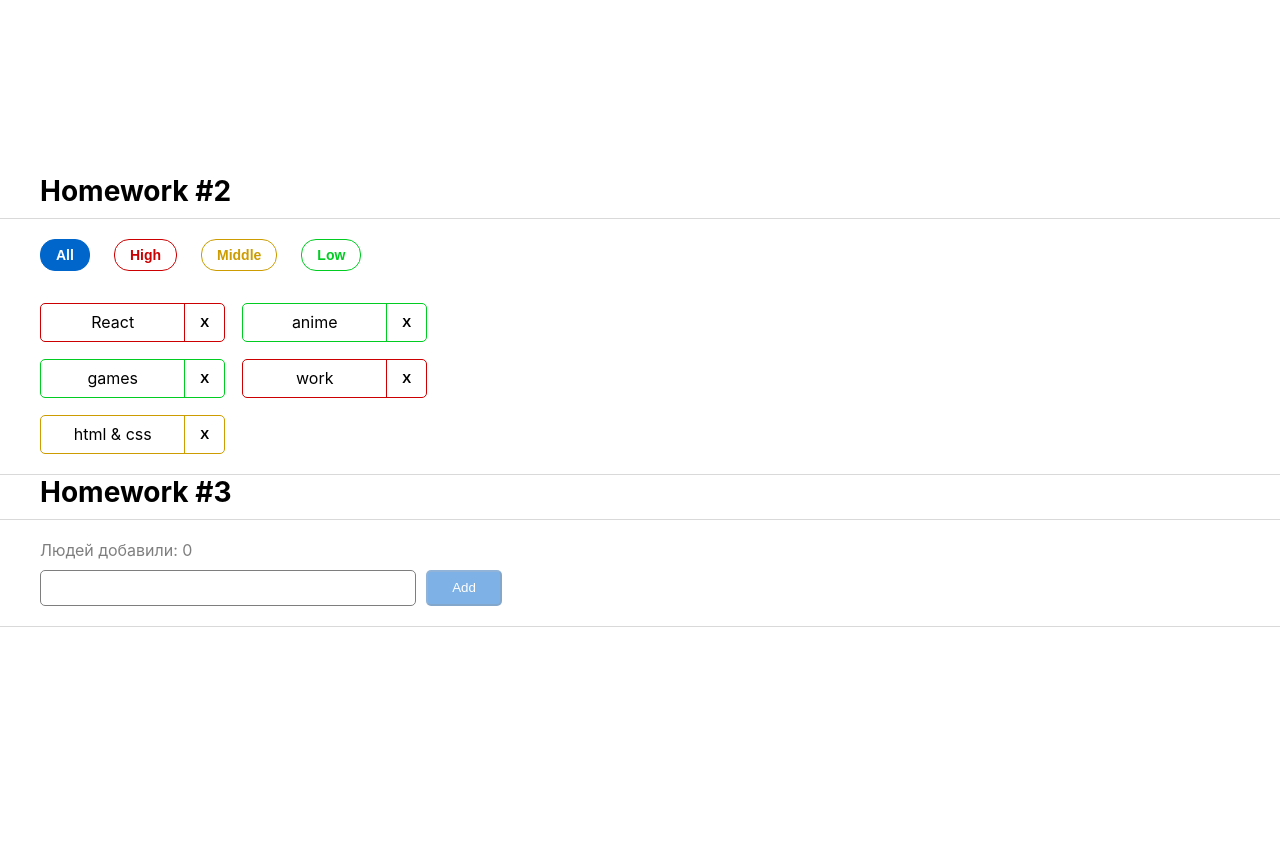
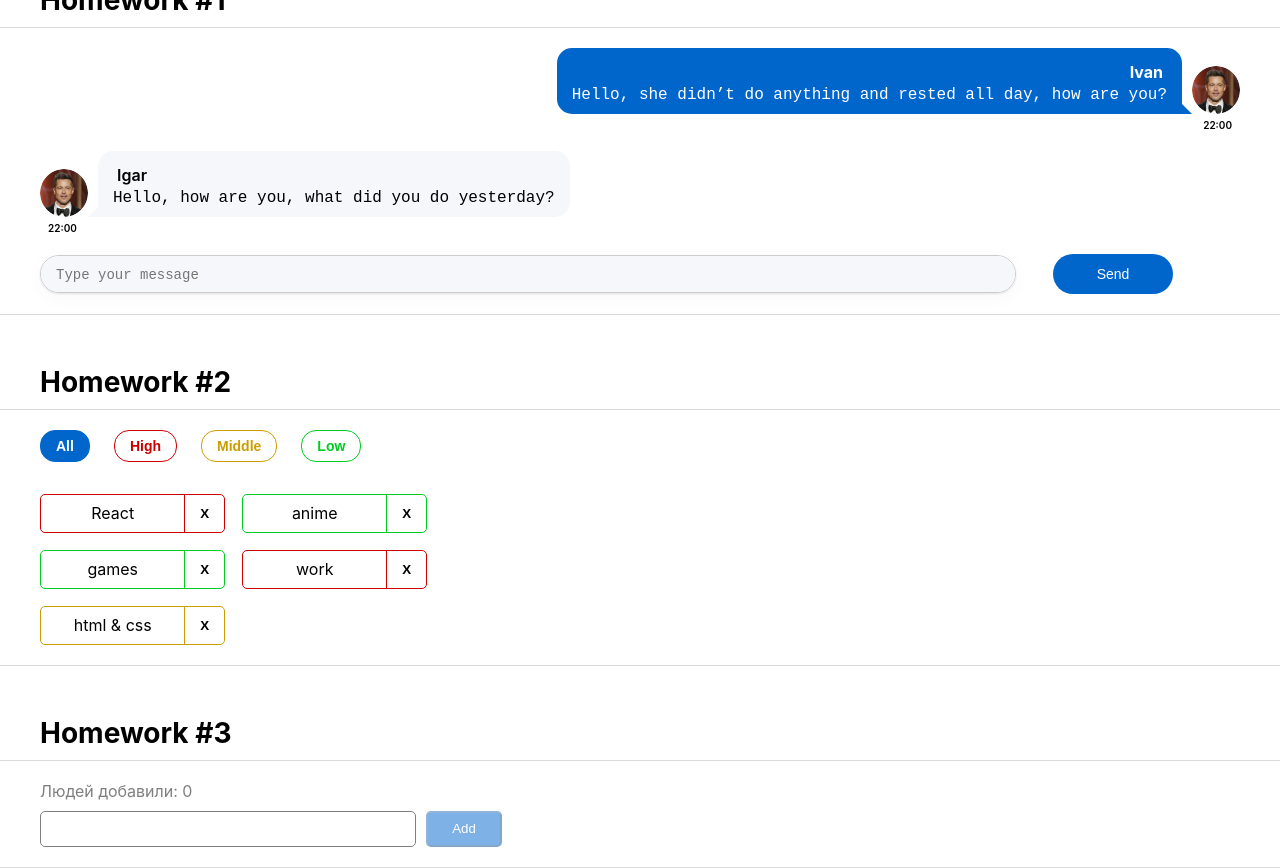
Before and after one commit to Uladzislau25/HWspintTwo, a React (Create React App) app: page /#/pre-junior in a window 1280 px wide. Before the commit the page ends 800 px from the top, so only its background shows below. Built offline with nearby package versions, Linux system fonts and the light colour scheme.

Commit message:
feat: add hw1

```diff
--- a/src/s1-main/App.module.css
+++ b/src/s1-main/App.module.css
@@ -22,6 +22,7 @@
 }
 
 .hwTitle {
+    margin-top: 50px;
     margin-bottom: 10px;
     margin-left: 40px;
     font-size: 28px;
--- a/src/s1-main/App.tsx
+++ b/src/s1-main/App.tsx
@@ -2,12 +2,12 @@ import React from 'react'
 import s from './App.module.css'
 import HW2 from "../s2-homeworks/hw02/HW2";
 import HW3 from "../s2-homeworks/hw03/HW3";
-/*import HW1 from '../s2-homeworks/hw01/HW1'*/
+import HW1 from '../s2-homeworks/hw01/HW1'
 
 function App() {
     return (
         <div className={s.App}>
-            {/*<HW1/>*/}
+            <HW1/>
             {/*раскомментировать по ходу выполнения*/}
             <HW2/>
             <HW3/>
--- a/src/s2-homeworks/hw01/HW1.tsx
+++ b/src/s2-homeworks/hw01/HW1.tsx
@@ -14,17 +14,27 @@ import avatar from './avatar.png'
 * */
 
 // нужно создать правильный тип вместо any
-export type MessageType = any
+export type MessageType = {
+    id: number
+    user: {
+        avatar: string
+        name: string
+    }
+    message: {
+        text: string
+        time: string
+    }
+}
 
 // структуру объекта не менять
 export const message0: MessageType = {
     id: 0,
     user: {
         avatar: avatar, // можно менять
-        name: 'Some Name',  // можно менять
+        name: 'Ivan',  // можно менять
     },
     message: {
-        text: 'some textsome textsome textsome textsome textsome textsome text', // можно менять
+        text: 'Hello, she didn’t do anything and rested all day, how are you?', // можно менять
         time: '22:00', // можно менять
     },
 }
@@ -32,10 +42,10 @@ export const friendMessage0: MessageType = {
     id: 100,
     user: {
         avatar: avatar, // можно менять
-        name: 'Friend Name', // можно менять
+        name: 'Igar', // можно менять
     },
     message: {
-        text: 'зеркальное сообщение для тренировки css', // можно менять
+        text: 'Hello, how are you, what did you do yesterday?', // можно менять
         time: '22:00', // можно менять
     },
 }
--- a/src/s2-homeworks/hw01/friend-message/FriendMessage.module.css
+++ b/src/s2-homeworks/hw01/friend-message/FriendMessage.module.css
@@ -1,31 +1,64 @@
 .friendMessage {
-
+    display: flex;
+    align-items: flex-start;
+    justify-content: flex-start;
+    gap: 5px;
+    flex-direction: column;
+    margin-bottom: 20px;
 }
 
 .friendImageAndText {
-
+    display: flex;
+    align-items: flex-end;
+    flex-direction: row;
+    gap: 10px;
 }
 
 .friendImageAndText img {
-
+    width: 48px;
+    height: 48px;
+    border-radius: 50%;
+    object-fit: cover;
 }
 
 .friendText {
-
+    position: relative;
+    background: #f5f7fb;
+    color: #fff;
+    border-radius: 15px 15px 15px 0;
+    padding: 10px 15px;
 }
 
 .friendText:after {
-
+    content: "";
+    position: absolute;
+    width: 0;
+    height: 0;
+    border-left: 10px solid transparent;
+    border-right: 10px solid #f5f7fb;
+    border-top: 10px solid transparent;
+    bottom: 0;
+    left: -20px;
 }
 
 .friendName {
-
+    margin: 4px;
+    text-align: left;
+    font-weight: 600;
+    font-size: 16px;
+    color: #000;
 }
 
 .friendMessageText {
-
+    text-align: left;
+    font-weight: 400;
+    font-size: 16px;
+    color: #000;
 }
 
 .friendTime {
-
+    margin-left: 8px;
+    font-weight: 600;
+    font-size: 10px;
+    color: #000;
 }
--- a/src/s2-homeworks/hw01/friend-message/FriendMessage.tsx
+++ b/src/s2-homeworks/hw01/friend-message/FriendMessage.tsx
@@ -1,15 +1,19 @@
 import React from 'react'
 import s from './FriendMessage.module.css'
+import {MessageType} from "../HW1";
 
+type FriendMessagePropsType = {
+    message: MessageType
+}
 // создать тип вместо any и отобразить приходящие данные
-const FriendMessage = (props: any) => {
+const FriendMessage = (props: FriendMessagePropsType) => {
     return (
         <div
             id={'hw1-friend-message-' + props.message.id}
             className={s.friendMessage}
         >
             <div className={s.friendImageAndText}>
-                <img
+                <img src={props.message.user.avatar} alt='avatar'
                     id={'hw1-friend-avatar-' + props.message.id}
                     // создаёт студент
 
@@ -21,7 +25,7 @@ const FriendMessage = (props: any) => {
                         className={s.friendName}
                     >
                         {/*создаёт студент*/}
-
+                        {props.message.user.name}
                         {/**/}
                     </div>
                     <pre
@@ -29,7 +33,7 @@ const FriendMessage = (props: any) => {
                         className={s.friendMessageText}
                     >
                         {/*создаёт студент*/}
-
+                        {props.message.message.text}
                         {/**/}
                     </pre>
                 </div>
@@ -39,7 +43,7 @@ const FriendMessage = (props: any) => {
                 className={s.friendTime}
             >
                 {/*создаёт студент*/}
-
+                {props.message.message.time}
                 {/**/}
             </div>
         </div>
--- a/src/s2-homeworks/hw01/message-sender/MessageSender.module.css
+++ b/src/s2-homeworks/hw01/message-sender/MessageSender.module.css
@@ -1,18 +1,41 @@
 .sendForm {
+    display: flex;
+    flex-direction: row;
+    align-items: center;
+    justify-content: flex-start;
 
 }
 
 .textarea {
-
+    margin-right: 37px;
+    width: 976px;
+    font-size: 14px;
+    border: 1px solid #ccc;
+    border-radius: 20px;
+    padding: 11px 15px;
+    outline: none;
+    resize: none;
+    box-shadow: 0 1px 2px 0 rgba(29, 33, 38, 0.1), 0 5px 20px 0 rgba(29, 33, 38, 0.03);
+    background: #f5f7fb;
 }
 
 .button {
-
+    width: 120px;
+    height: 40px;
+    background-color: #06c;
+    color: white;
+    border: none;
+    border-radius: 20px;
+    padding: 8px 16px;
+    font-size: 14px;
+    cursor: pointer;
+    transition: background 0.2s ease;
 }
 
 .button:hover {
+    background: gainsboro;
+}
 
+.button:active {
+    background: yellow;
 }
-.button:active {
-
-}
--- a/src/s2-homeworks/hw01/message/Message.module.css
+++ b/src/s2-homeworks/hw01/message/Message.module.css
@@ -1,31 +1,62 @@
 .message {
-
+    display: flex;
+    align-items: flex-end;
+    justify-content: flex-end;
+    gap: 5px;
+    flex-direction: column;
+    margin-bottom: 20px;
 }
 
 .imageAndText {
-
+    display: flex;
+    align-items: flex-end;
+    flex-direction: row-reverse;
+    gap: 10px;
 }
 
 .imageAndText img {
-
+    width: 48px;
+    height: 48px;
+    border-radius: 50%;
+    object-fit: cover;
 }
 
 .text {
-
+    position: relative;
+    background: #06c;
+    color: #fff;
+    border-radius: 15px 15px 0 15px;
+    padding: 10px 15px;
 }
 
 .text:after {
-
+    content: "";
+    position: absolute;
+    width: 0;
+    height: 0;
+    border-left: 10px solid #06c;
+    border-right: 10px solid transparent;
+    border-top: 10px solid transparent;
+    bottom: 0;
+    right: -20px;
 }
 
 .name {
-
+    font-weight: bold;
+    margin: 4px;
+    text-align: right;
 }
 
 .messageText {
-
+    text-align: right;
+    font-weight: 400;
+    font-size: 16px;
+    color: #fff;
 }
 
 .time {
-
+    margin-right: 8px;
+    font-weight: 600;
+    font-size: 10px;
+    color: #000;
 }
--- a/src/s2-homeworks/hw01/message/Message.tsx
+++ b/src/s2-homeworks/hw01/message/Message.tsx
@@ -1,15 +1,18 @@
 import React from 'react'
 import s from './Message.module.css'
+import {MessageType} from "../HW1";
 
 // нужно создать правильный тип вместо any
-export type MessagePropsType = any
+export type MessagePropsType = {
+    message: MessageType
+}
 
 // нужно отобразить приходящие данные
 const Message = (props: MessagePropsType) => {
     return (
         <div id={'hw1-message-' + props.message.id} className={s.message}>
             <div className={s.imageAndText}>
-                <img
+                <img src={props.message.user.avatar} alt='avatar'
                     id={'hw1-avatar-' + props.message.id}
                     // создаёт студент
 
@@ -18,19 +21,19 @@ const Message = (props: MessagePropsType) => {
                 <div className={s.text}>
                     <div id={'hw1-name-' + props.message.id} className={s.name}>
                         {/*создаёт студент*/}
-
+                        {props.message.user.name}
                         {/**/}
                     </div>
                     <pre id={'hw1-text-' + props.message.id} className={s.messageText}>
                         {/*создаёт студент*/}
-
+                        {props.message.message.text}
                         {/**/}
                     </pre>
                 </div>
             </div>
             <div id={'hw1-time-' + props.message.id} className={s.time}>
                 {/*создаёт студент*/}
-
+                {props.message.message.time}
                 {/**/}
             </div>
         </div>
```
